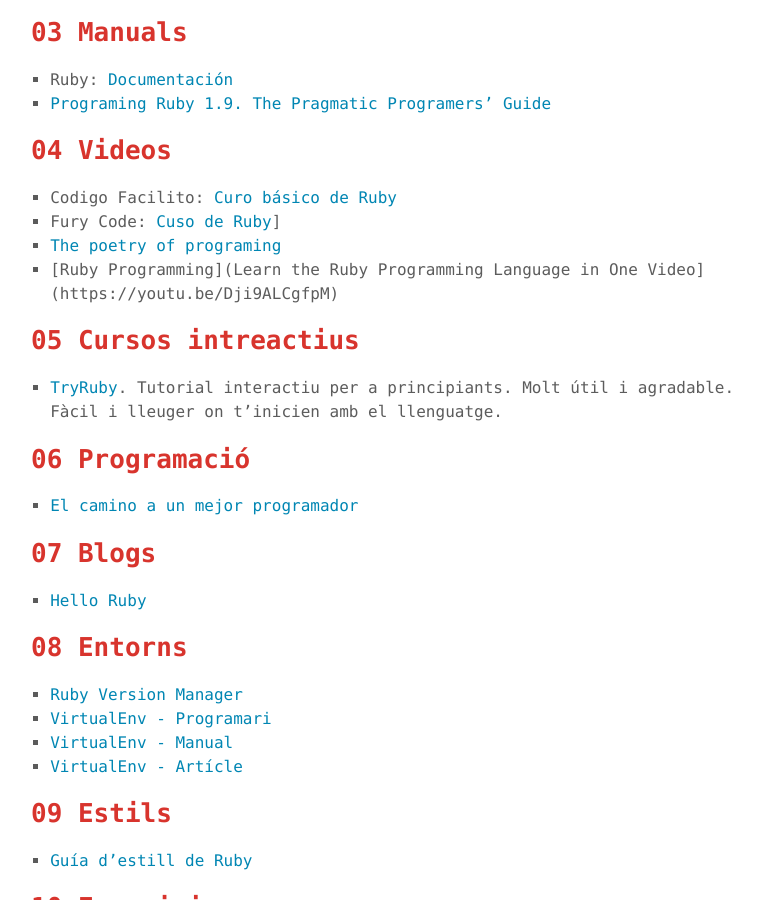
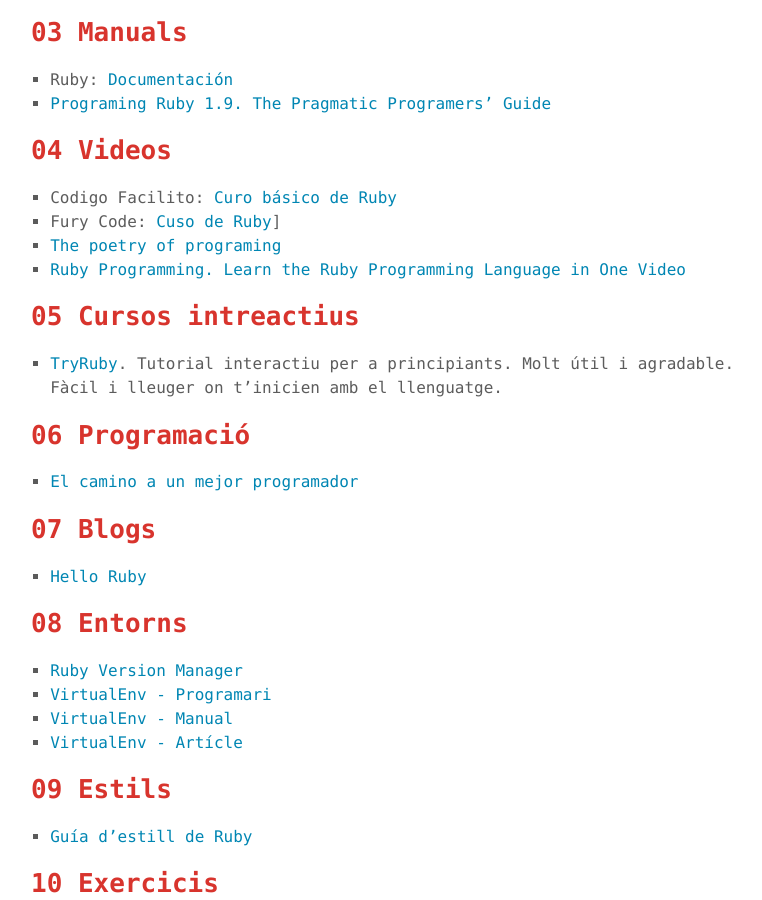
Before and after one commit to inclusa/ruby, a Jekyll site: the page built from about.md, in a window 1280 px wide and 900 px high, scrolled down 914 px. Shown: the whole window, without its empty margins (233-995 px from the left). Built offline with Jekyll 4.4.1, drawn with Linux system fonts in a browser that asks for light colours; part of the change alters nothing that is shown.

Commit message:
Canvi menor

```diff
--- a/about.md
+++ b/about.md
@@ -44,7 +44,7 @@ Aquest projecte sorgeix de la necessitat d'aprendre el llenguatge de programció
 1. Codigo Facilito: [Curo básico de Ruby](https://codigofacilito.com/cursos/Ruby)
 2. Fury Code: [Cuso de Ruby](https://www.youtube.com/playlist?list=PLCCvCjJoQ5QUUE7_n12QjYOStSZZzsGiI)]
 3. [The poetry of programing](https://youtu.be/-jRREn6ifEQ)
-4. [Ruby Programming](Learn the Ruby Programming Language in One Video](https://youtu.be/Dji9ALCgfpM)
+4. [Ruby Programming. Learn the Ruby Programming Language in One Video](https://youtu.be/Dji9ALCgfpM)
 
 ## 05 Cursos intreactius
 
```
